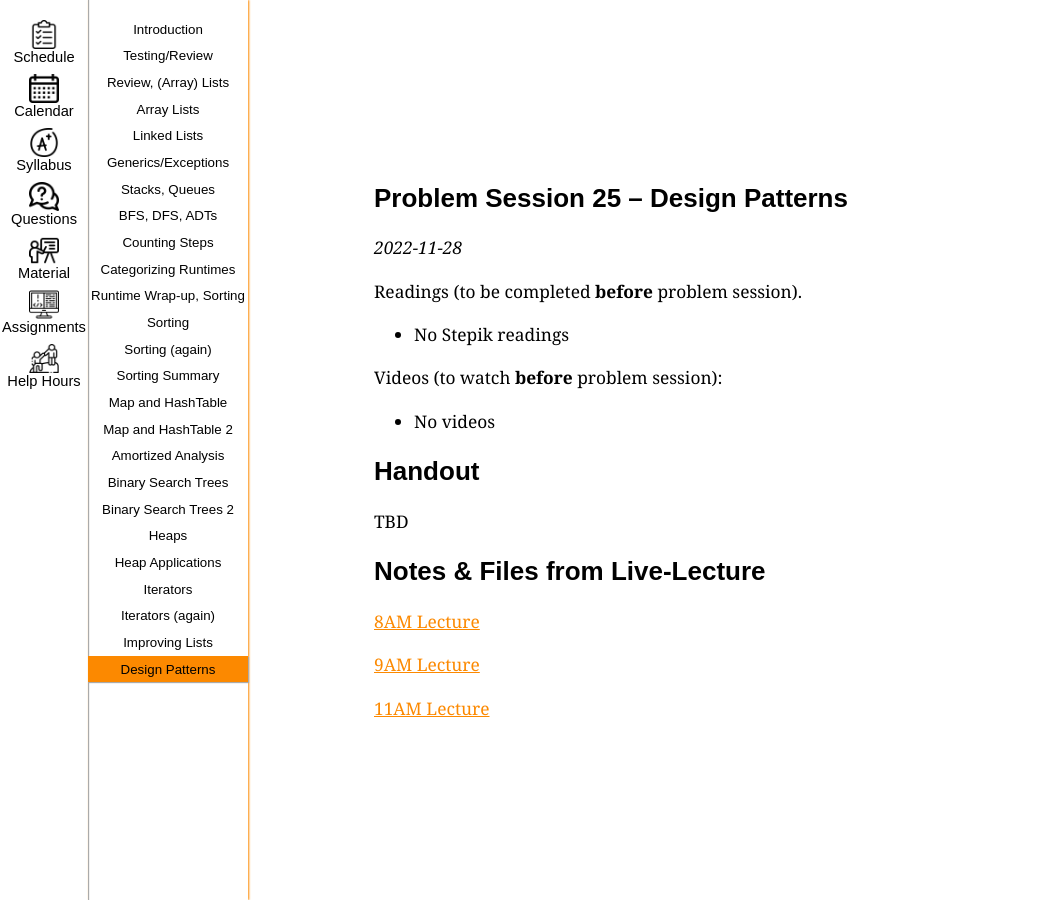
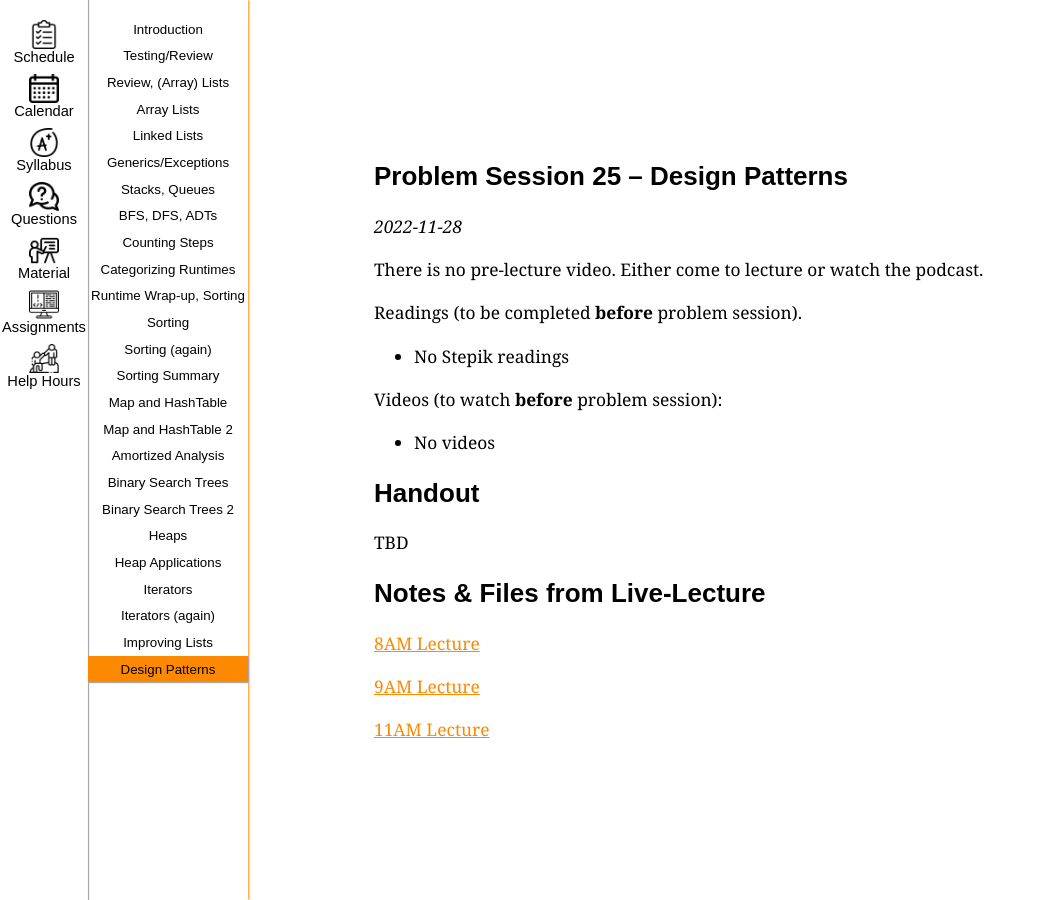
Before and after one commit to ucsd-cse12-f22/ucsd-cse12-f22.github.io, a Jekyll site: the page built from _lectures/lecture25.md, in a window 1280 px wide. Shown: the whole page, without its empty margins (0-1043 px from the left). Built offline with Jekyll 4.4.1, drawn with Linux system fonts in a browser that asks for light colours.

Commit message:
Update lecture25.md

```diff
--- a/_lectures/lecture25.md
+++ b/_lectures/lecture25.md
@@ -8,6 +8,8 @@ released-on: "2022-11-28"
 ## Problem Session 25 – Design Patterns
 
 _{{ page.released-on }}_
+
+There is no pre-lecture video. Either come to lecture or watch the podcast.
 
 Readings (to be completed **before** problem session).
 - No Stepik readings
```
